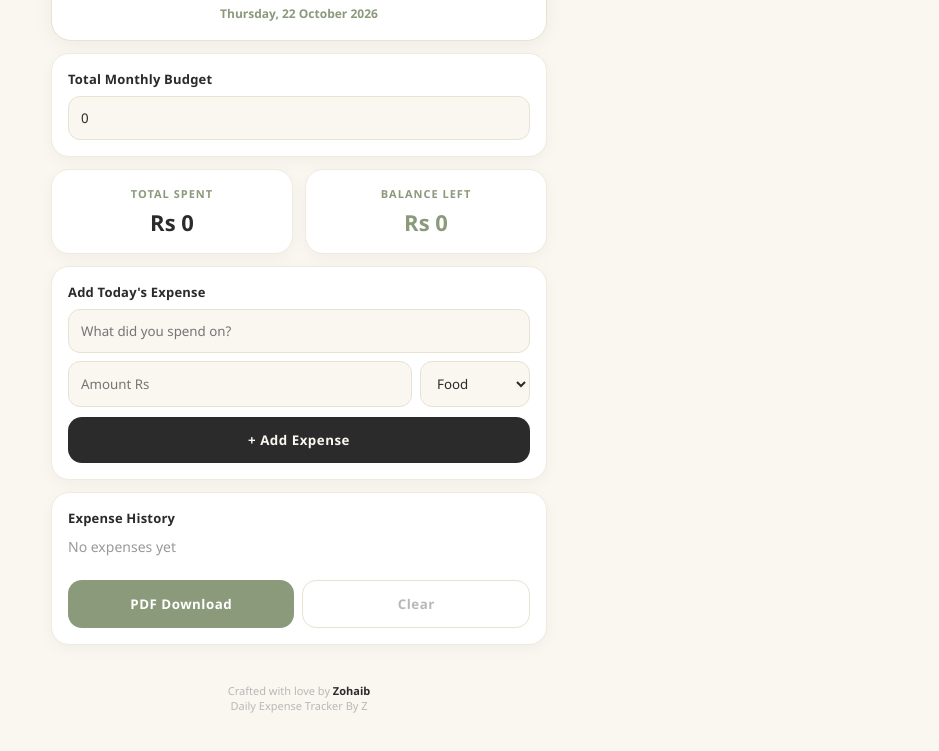
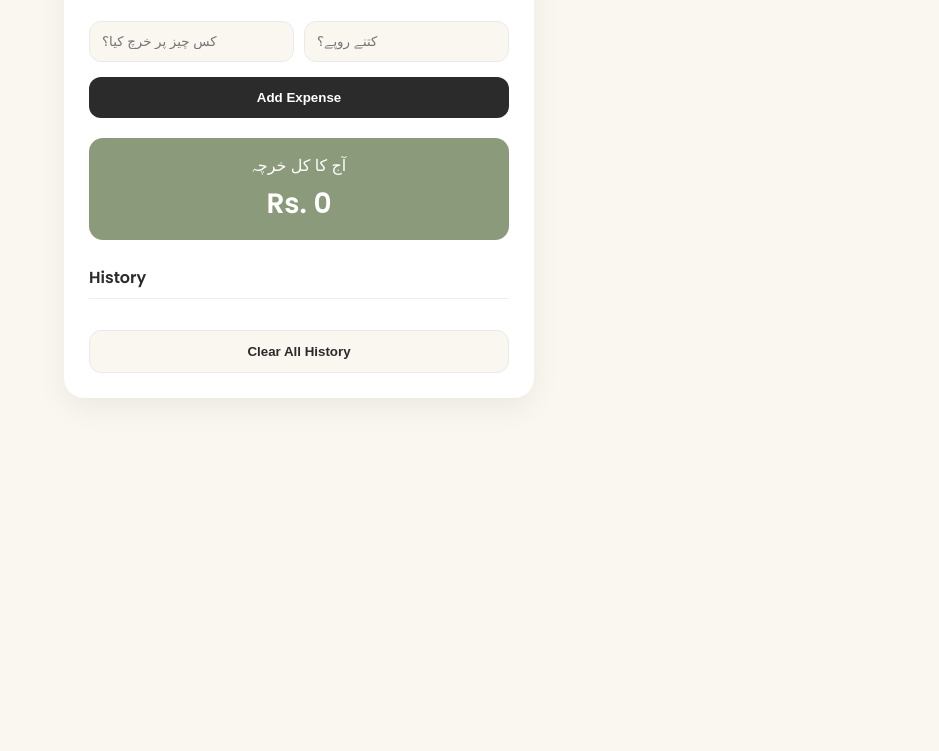
Before and after one commit to zabi32300/Daily-Expense-Tracker-By-Z, a plain HTML site: page index.html in a window 1280 px wide. Shown: the part 92-843 px from the top of the page, without its empty margins (341-1280 px from the left). After the commit the page ends 800 px from the top, so only its background shows below. Drawn offline with nearby package versions, Linux system fonts and the light colour scheme.

Commit message:
Refactor HTML structure and styling for clarity

```diff
--- a/index.html
+++ b/index.html
@@ -3,133 +3,166 @@
 <head>
 <meta charset="UTF-8">
 <meta name="viewport" content="width=device-width, initial-scale=1.0">
-<title>Daily Expense Tracker By Z - Made By Zohaib</title>
-<script src="https://cdnjs.cloudflare.com/ajax/libs/jspdf/2.5.1/jspdf.umd.min.js"></script>
+<title>Daily Expense Tracker By Z</title>
 <style>
-*{margin:0;padding:0;box-sizing:border-box;font-family:'Poppins','Segoe UI',sans-serif}
-body{background:#FAF6F0;color:#2B2B2B;overflow-x:hidden}
-#welcome{position:fixed;top:0;left:0;width:100%;height:100%;background:#FAF6F0;display:flex;flex-direction:column;justify-content:center;align-items:center;z-index:9999;animation:hideW 0.8s ease 3.2s forwards}
-#welcome h1{font-size:2.8rem;color:#2B2B2B;text-align:center;line-height:1.2;font-weight:800;animation:pop 0.8s infinite alternate}
-#welcome p{color:#8A9A7B;margin-top:15px;letter-spacing:3px;font-weight:800;font-size:13px}
-#welcome span{color:#B8B8B8;font-size:11px;margin-top:10px}
-@keyframes pop{from{transform:scale(1)}to{transform:scale(1.05)}}@keyframes hideW{to{transform:translateY(-100%);opacity:0;visibility:hidden}}
-.container{max-width:520px;margin:10px auto;padding:12px}
-.header{background:#FFFFFF;color:#2B2B2B;padding:18px;border-radius:20px;text-align:center;box-shadow:0 4px 20px rgba(0,0,0,0.05);border:1px solid #E9E2D0}
-.header h2{font-size:22px;font-weight:800;letter-spacing:-0.5px} .header small{display:block;font-size:10px;font-weight:700;letter-spacing:2px;margin-top:4px;color:#8A9A7B}
-.box{background:#FFFFFF;padding:16px;border-radius:18px;margin-top:12px;box-shadow:0 4px 15px rgba(0,0,0,0.04);border:1px solid #F0EADF}
-.box label{color:#2B2B2B;font-size:13px;font-weight:700;display:block;margin-bottom:8px;letter-spacing:0.2px}
-.box input,.box select{width:100%;padding:12px;border-radius:12px;border:1px solid #E9E2D0;background:#FAF6F0;color:#2B2B2B;outline:none;transition:0.2s}
-.box input:focus{border-color:#8A9A7B}
-.summary{display:grid;grid-template-columns:1fr 1fr;gap:12px;margin-top:12px}
-.sum-card{background:#FFFFFF;padding:16px;border-radius:18px;text-align:center;box-shadow:0 4px 15px rgba(0,0,0,0.04);border:1px solid #F0EADF}
-.sum-card h3{color:#8A9A7B;font-size:11px;font-weight:800;letter-spacing:1px;text-transform:uppercase} .sum-card p{font-size:22px;font-weight:900;margin-top:6px;color:#2B2B2B}
-.btn{width:100%;padding:14px;background:#2B2B2B;color:#FAF6F0;border:none;border-radius:14px;font-weight:800;cursor:pointer;margin-top:10px;letter-spacing:0.5px;transition:0.2s}
-.btn:hover{background:#000}
-.btn-light{background:#8A9A7B;color:white}
-.list-item{background:#FAF6F0;padding:12px 14px;border-radius:14px;display:flex;justify-content:space-between;align-items:center;margin-bottom:9px;border:1px solid #E9E2D0}
-.badge{position:fixed;top:12px;right:12px;background:#2B2B2B;color:#FAF6F0;font-size:9px;font-weight:800;padding:6px 12px;border-radius:20px;z-index:100;letter-spacing:1px}
-.footer{text-align:center;margin-top:22px;color:#B8B8B8;font-size:11px;padding:16px}
+  @import url('https://fonts.googleapis.com/css2?family=Poppins:wght@400;600&display=swap');
+  body {
+    font-family: 'Poppins', sans-serif;
+    background: #FAF6F0;
+    margin: 0;
+    padding: 20px;
+    color: #2B2B2B;
+  }
+  .container {
+    max-width: 420px;
+    margin: auto;
+    background: #FFFFFF;
+    border-radius: 20px;
+    padding: 25px;
+    box-shadow: 0 10px 30px rgba(0,0,0,0.06);
+  }
+  h1 {
+    text-align: center;
+    font-size: 22px;
+    margin-bottom: 20px;
+  }
+  .input-group {
+    display: flex;
+    gap: 10px;
+    margin-bottom: 15px;
+  }
+  input {
+    flex: 1;
+    padding: 12px;
+    border-radius: 12px;
+    border: 1.5px solid #EAEAEA;
+    outline: none;
+    background: #FAF6F0;
+  }
+  button {
+    width: 100%;
+    padding: 13px;
+    border: none;
+    border-radius: 12px;
+    background: #2B2B2B;
+    color: white;
+    font-weight: 600;
+    cursor: pointer;
+  }
+  button:hover { background: #000; }
+  .total-box {
+    margin-top: 20px;
+    background: #8A9A7B;
+    color: white;
+    padding: 15px;
+    border-radius: 14px;
+    text-align: center;
+  }
+  .total-box h2 { margin: 0; font-size: 16px; font-weight: 400; }
+  .total-box p { margin: 5px 0 0; font-size: 28px; font-weight: 600; }
+  .history {
+    margin-top: 25px;
+  }
+  .history h3 {
+    font-size: 16px;
+    border-bottom: 1px solid #eee;
+    padding-bottom: 8px;
+  }
+  .history-item {
+    display: flex;
+    justify-content: space-between;
+    padding: 10px 0;
+    border-bottom: 1px solid #F5F5F5;
+    font-size: 14px;
+  }
+  .history-item span:last-child { font-weight: 600; }
+  .delete-btn {
+    background: transparent;
+    color: #ff6b6b;
+    width: auto;
+    padding: 0 8px;
+    font-size: 12px;
+  }
+  .clear-btn {
+    margin-top: 15px;
+    background: #FAF6F0;
+    color: #2B2B2B;
+    border: 1px solid #EAEAEA;
+  }
 </style>
 </head>
 <body>
-<div class="badge">MADE BY ZOHAIB</div>
-<div id="welcome">
-<h1>Daily Expense<br>Tracker By Z</h1>
-<p>MADE BY ZOHAIB</p>
-<span>Aesthetic Version Loading...</span>
-</div>
 
 <div class="container">
-<div class="header">
-<h2>Daily Expense Tracker</h2>
-<small>MADE BY ZOHAIB - AESTHETIC EDITION</small>
-<p id="dateShow" style="color:#8A9A7B;font-weight:600;margin-top:8px;font-size:12px"></p>
-</div>
+  <h1>Daily Expense Tracker</h1>
 
-<div class="box">
-<label>Total Monthly Budget</label>
-<input type="number" id="totalBudget" placeholder="e.g. 50000" oninput="saveBudget()">
-</div>
+  <div class="input-group">
+    <input type="text" id="itemName" placeholder="کس چیز پر خرچ کیا؟">
+    <input type="number" id="itemPrice" placeholder="کتنے روپے؟">
+  </div>
+  <button onclick="addExpense()">Add Expense</button>
 
-<div class="summary">
-<div class="sum-card"><h3>Total Spent</h3><p id="totalSpent">Rs 0</p></div>
-<div class="sum-card"><h3>Balance Left</h3><p id="totalLeft" style="color:#8A9A7B">Rs 0</p></div>
-</div>
+  <div class="total-box">
+    <h2>آج کا کل خرچہ</h2>
+    <p>Rs. <span id="todayTotal">0</span></p>
+  </div>
 
-<div class="box">
-<label>Add Today's Expense</label>
-<input type="text" id="itemName" placeholder="What did you spend on?">
-<div style="display:flex;gap:8px;margin-top:8px">
-<input type="number" id="itemAmount" placeholder="Amount Rs">
-<select id="itemCat" style="max-width:110px"><option>Food</option><option>Travel</option><option>Home</option><option>Other</option></select>
-</div>
-<button class="btn" onclick="addKharcha()">+ Add Expense</button>
-</div>
-
-<div class="box">
-<label>Expense History</label>
-<div id="kharchaList" style="margin-top:10px;color:#999;font-size:14px">No expenses yet</div>
-<div style="display:flex;gap:8px;margin-top:14px">
-<button class="btn btn-light" onclick="downloadPDF()">PDF Download</button>
-<button class="btn" style="background:transparent;border:1.5px solid #E9E2D0;color:#B8B8B8" onclick="clearAll()">Clear</button>
-</div>
-</div>
-
-<div class="footer">Crafted with love by <b style="color:#2B2B2B">Zohaib</b><br>Daily Expense Tracker By Z</div>
+  <div class="history">
+    <h3>History</h3>
+    <div id="historyList"></div>
+    <button class="clear-btn" onclick="clearAll()">Clear All History</button>
+  </div>
 </div>
 
 <script>
-document.getElementById('dateShow').innerText = new Date().toLocaleDateString('en-PK', {weekday:'long', year:'numeric', month:'long', day:'numeric'});
-let budget = localStorage.getItem('rozanaBudget') || 0;
-let list = JSON.parse(localStorage.getItem('rozanaList') || '[]');
-document.getElementById('totalBudget').value = budget;
-updateUI();
-function saveBudget(){budget=document.getElementById('totalBudget').value;localStorage.setItem('rozanaBudget',budget);updateUI();}
-function addKharcha(){
-let name=document.getElementById('itemName').value;
-let amount=parseFloat(document.getElementById('itemAmount').value);
-let cat=document.getElementById('itemCat').value;
-if(!name||!amount) return alert('Please enter name and amount');
-let entry={id:Date.now(),name:name,amount:amount,cat:cat,date:new Date().toLocaleDateString()};
-list.unshift(entry);localStorage.setItem('rozanaList',JSON.stringify(list));
-document.getElementById('itemName').value='';document.getElementById('itemAmount').value='';updateUI();
-}
-function updateUI(){
-let spent=list.reduce((s,i)=>s+i.amount,0);let left=(parseFloat(budget)||0)-spent;
-document.getElementById('totalSpent').innerText='Rs '+spent;
-document.getElementById('totalLeft').innerText='Rs '+left;
-let html='';if(list.length==0) html='No expenses yet';
-else list.forEach(item=>{html+=`<div class="list-item"><div><b>${item.name}</b><br><small style="color:#8A9A7B">${item.cat} - ${item.date}</small></div><div style="text-align:right"><b>Rs ${item.amount}</b><br><small onclick="del(${item.id})" style="color:#C9A0A0;cursor:pointer">Delete</small></div></div>`;});
-document.getElementById('kharchaList').innerHTML=html;
-}
-function del(id){list=list.filter(i=>i.id!=id);localStorage.setItem('rozanaList',JSON.stringify(list));updateUI();}
-function clearAll(){if(confirm('Clear all data?')){list=[];localStorage.removeItem('rozanaList');updateUI();}}
-function downloadPDF(){
-const {jsPDF}=window.jspdf; let doc=new jsPDF();
-doc.setFillColor(43,43,43); doc.rect(0,0,210,32,'F');
-doc.setTextColor(250,246,240); doc.setFontSize(18); doc.setFont("helvetica","bold");
-doc.text("Daily Expense Tracker By Z",12,14);
-doc.setFontSize(10); doc.setTextColor(138,154,123); doc.text("MADE BY ZOHAIB - AESTHETIC EDITION",12,22);
-doc.setTextColor(250,246,240); doc.setFontSize(8); doc.setFont("helvetica","normal");
-doc.text("zabi32300.github.io/Daily-Expense-Tracker-By-Z",12,28);
-doc.setTextColor(43,43,43); let y=48;
-doc.setFontSize(12); doc.setFont("helvetica","bold");
-doc.text(`Total Budget: Rs ${budget||0}`,10,y); y+=8;
-let spent=list.reduce((s,i)=>s+i.amount,0); let left=(parseFloat(budget)||0)-spent;
-doc.text(`Total Spent: Rs ${spent}`,10,y); y+=8;
-doc.text(`Balance Left: Rs ${left}`,10,y); y+=12;
-doc.setFont("helvetica","normal"); doc.setFontSize(10);
-doc.text(`Date: ${new Date().toLocaleString()}`,10,y); y+=12;
-doc.setFont("helvetica","bold"); doc.text("Expense Details:",10,y); y+=8;
-doc.setFont("helvetica","normal");
-list.forEach(item=>{
-if(y>270){doc.addPage(); y=20;}
-doc.text(`- ${item.name} (${item.cat}) : Rs ${item.amount} - ${item.date}`,12,y); y+=7;
-});
-doc.setFontSize(9); doc.setTextColor(138,154,123);
-doc.text("© 2026 Made By Zohaib | Aesthetic Edition",10,290);
-doc.save("Daily-Expense-Tracker-Aesthetic-By-Zohaib.pdf");
-}
+  let expenses = JSON.parse(localStorage.getItem('expensesByZ')) || [];
+
+  function addExpense() {
+    const name = document.getElementById('itemName').value;
+    const price = parseFloat(document.getElementById('itemPrice').value);
+    if (!name || !price) return alert('نام اور قیمت دونوں لکھو');
+
+    const today = new Date().toLocaleDateString('en-GB');
+    expenses.push({ name, price, date: today, id: Date.now() });
+    localStorage.setItem('expensesByZ', JSON.stringify(expenses));
+
+    document.getElementById('itemName').value = '';
+    document.getElementById('itemPrice').value = '';
+    render();
+  }
+
+  function render() {
+    const historyList = document.getElementById('historyList');
+    const today = new Date().toLocaleDateString('en-GB');
+    let todayTotal = 0;
+    historyList.innerHTML = '';
+
+    expenses.slice().reverse().forEach(exp => {
+      if (exp.date === today) todayTotal += exp.price;
+      historyList.innerHTML += `
+        <div class="history-item">
+          <span>${exp.date} - ${exp.name}</span>
+          <span>Rs. ${exp.price} <button class="delete-btn" onclick="deleteItem(${exp.id})">x</button></span>
+        </div>`;
+    });
+    document.getElementById('todayTotal').innerText = todayTotal;
+  }
+
+  function deleteItem(id) {
+    expenses = expenses.filter(e => e.id !== id);
+    localStorage.setItem('expensesByZ', JSON.stringify(expenses));
+    render();
+  }
+
+  function clearAll() {
+    if(confirm('کیا ساری ہسٹری ڈیلیٹ کرنی ہے؟')) {
+      expenses = [];
+      localStorage.removeItem('expensesByZ');
+      render();
+    }
+  }
+  render();
 </script>
+
 </body>
 </html>
```
